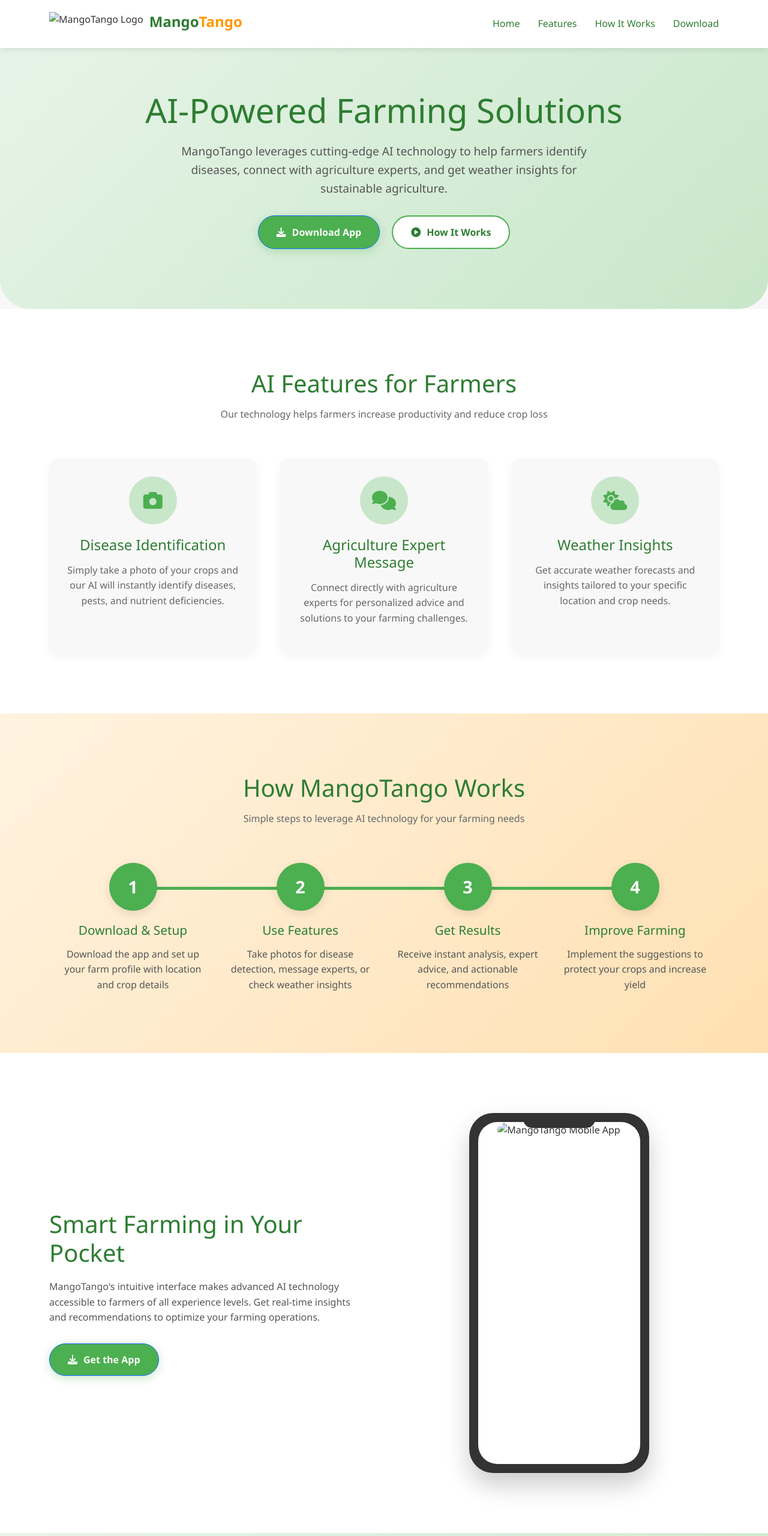
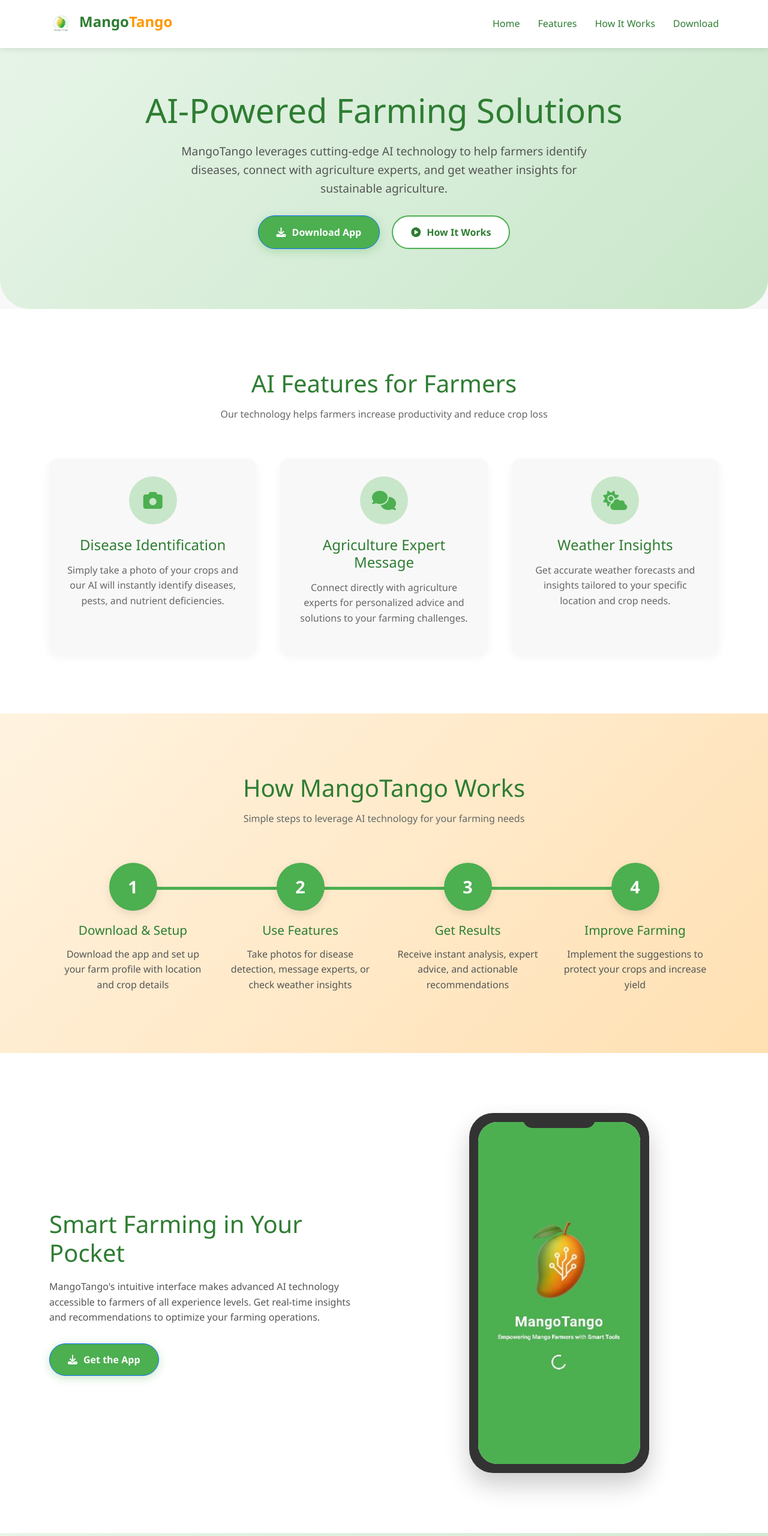
Before and after one commit to lazyladz/MangoTangoOfficial, a website: page index.html in a window 1280 px wide. Shown: the top 2560 px of the page at 60% size. Drawn offline with nearby package versions, Linux system fonts and the light colour scheme; the site is published under a folder, as on GitHub Pages, so addresses that start at the root find nothing.

Commit message:
commited

```diff
--- a/index.html
+++ b/index.html
@@ -577,7 +577,7 @@
         <div class="container">
             <div class="header-container">
                 <div class="logo">
-                    <img src="/logo.png" alt="MangoTango Logo" class="logo-image">
+                    <img src="logo.png" alt="MangoTango Logo" class="logo-image">
                     <h1>Mango<span>Tango</span></h1>
                 </div>
                 <nav>
@@ -696,7 +696,7 @@
     <div class="phone-mockup">
         <div class="phone-notch"></div>
         <div class="phone-screen">
-            <img src="/image.jpg" alt="MangoTango Mobile App" class="app-screenshot">
+            <img src="image.JPG" alt="MangoTango Mobile App" class="app-screenshot">
         </div>
     </div>
 </div>
@@ -710,7 +710,7 @@
             <h2>Download MangoTango Now</h2>
             <p>Join thousands of farmers using AI technology to improve their crops and livelihoods</p>
             <div class="download-buttons">
-                <a href="https://mega.nz/file/zR9BgBLY#5BTpHq65Uukym6LT7VzUx2hZb2W8JeuJnf9hc9RqRMQ" class="download-btn">
+                <a href="https://mega.nz/file/GBUxFKBK#5UDvu8U86ZFNprnGxtcZDyWW_elBbyNh4tNypNSawWs" class="download-btn">
                     <i class="fas fa-download"></i>
                     <div class="download-text">
                         <span>Download the</span>
```
